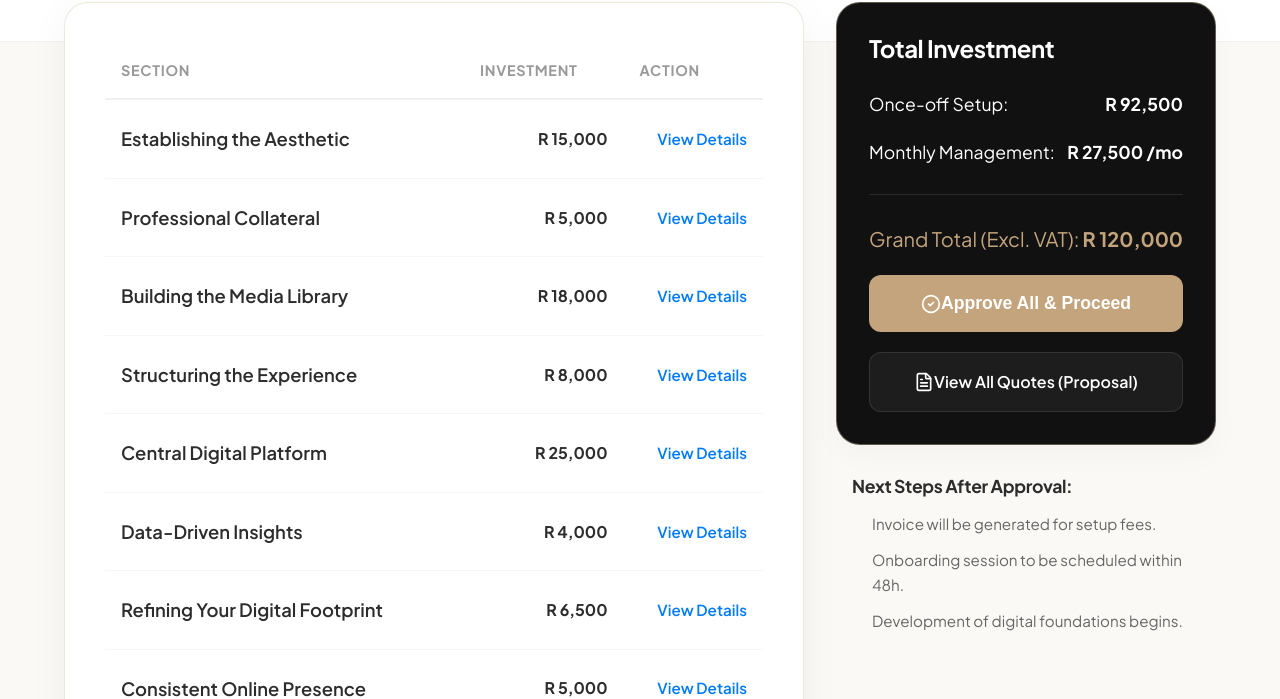
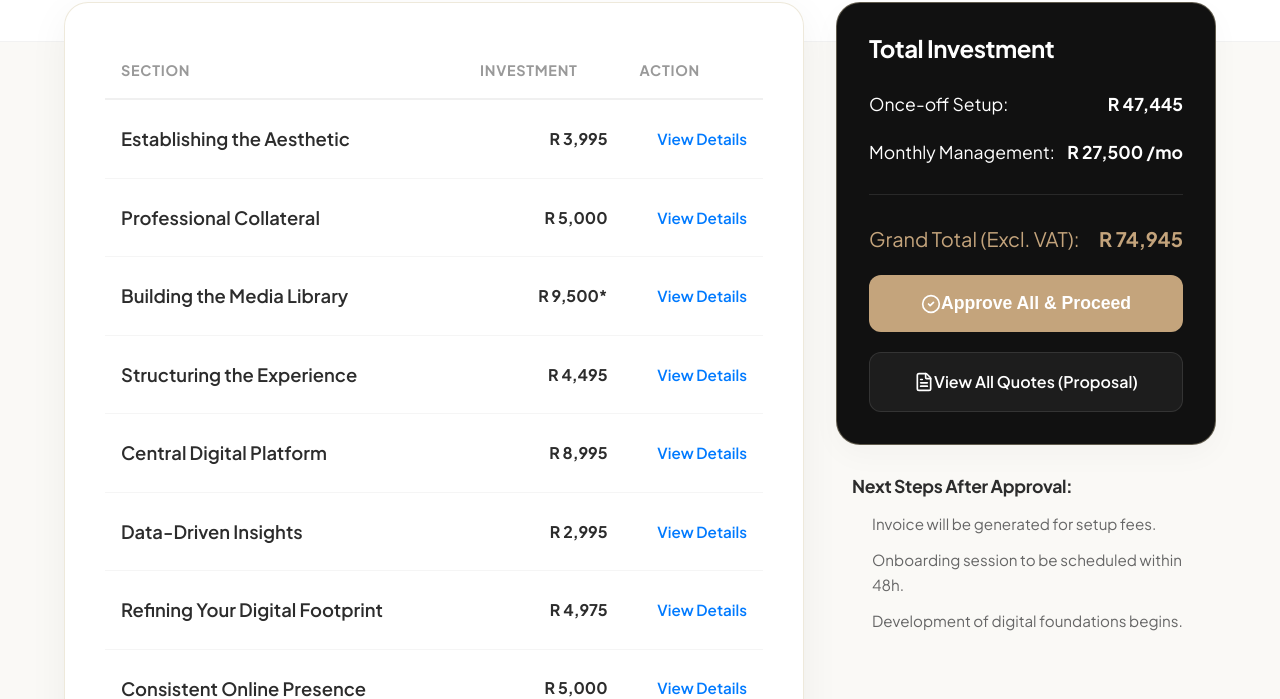
Before and after one commit to FrostyCreations/P-G-Tours, a React (Vite) app: page /quotes in a window 1280 px wide. Shown: the part 205-904 px from the top of the page. Built offline with nearby package versions, Linux system fonts and the light colour scheme.

Commit message:
docs: update section pricing based on latest rates

```diff
--- a/src/data/proposalData.js
+++ b/src/data/proposalData.js
@@ -68,7 +68,7 @@ export const proposalData = {
       data: {
         eyebrow: "1. Brand Visual Guide",
         title: "Establishing the Aesthetic",
-        price: "R 15,000",
+        price: "R 3,995",
         quoteUrl: "#",
         description: "A strong brand identity ensures PNG Tours presents a consistent and professional image across all marketing channels. \n\nWe recommend positioning the brand with the 'Explorer' as the primary archetype and 'Jester' as the secondary. \n\nThis keeps the travel and adventure elements strong, while the Jester supports the fun and energetic personality the owners naturally bring. \n\nThis avoids placing the brand in a highly competitive luxury positioning too early, opting instead for authentic and relatable engagement.",
         imagePosition: "right",
@@ -95,7 +95,7 @@ export const proposalData = {
       data: {
         eyebrow: "3. Foundational Content",
         title: "Building the Media Library",
-        price: "R 18,000",
+        price: "R 9,500*",
         quoteUrl: "#",
         description: "Travel marketing is highly visual.\n\n As PNG Tours currently does not have sufficient content for marketing, a dedicated content shoot at the lodge is required. \n\nThis shoot will build a professional media library capturing high-quality photography and video of: lodge imagery, surrounding destinations, activities and experiences, and the branded bus. \n\nThis content is essential for fueling the website, social media, and advertising campaigns.",
         imagePosition: "right",
@@ -108,7 +108,7 @@ export const proposalData = {
       data: {
         eyebrow: "4. Travel Package Design",
         title: "Structuring the Experience",
-        price: "R 8,000",
+        price: "R 4,495",
         quoteUrl: "#",
         description: "Clear and well-structured travel packages are essential for successful tour marketing. \n\nPackages will be designed to clearly communicate the experience, itinerary, inclusions and value of each trip, making them easy for potential travellers to understand and book. \n\nThese packages will also be designed into digital brochures and marketing materials that can be shared across marketing channels.",
         imagePosition: "left",
@@ -121,7 +121,7 @@ export const proposalData = {
       data: {
         eyebrow: "5. Website Design",
         title: "Central Digital Platform",
-        price: "R 25,000",
+        price: "R 8,995",
         quoteUrl: "#",
         description: "The website will serve as the central platform for the PNG Tours brand. \n\nIt will showcase the lodge experience, present travel packages clearly, and provide visitors with an easy way to enquire about tours.\n\n A well-designed travel website builds credibility and allows marketing campaigns to direct interested travellers to a professional online presence. \n\nBasic SEO optimisation will ensure the website is structured correctly for search visibility.",
         imagePosition: "right",
@@ -134,7 +134,7 @@ export const proposalData = {
       data: {
         eyebrow: "6. Website Tracking",
         title: "Data-Driven Insights",
-        price: "R 4,000",
+        price: "R 2,995",
         quoteUrl: "#",
         description: "Tracking tools will be implemented to monitor website activity and marketing performance. \n\nThis allows the business to understand how visitors discover the brand, which packages attract interest, and where enquiries originate, enabling future marketing decisions to be guided by real data.",
         imagePosition: "left",
@@ -147,7 +147,7 @@ export const proposalData = {
       data: {
         eyebrow: "7. Social Media Channel Optimisation",
         title: "Refining Your Digital Footprint",
-        price: "R 6,500",
+        price: "R 4,975",
         quoteUrl: "#",
         description: "Social media is one of the most influential discovery channels in travel. \n\nExisting platforms will be refined and aligned with the new brand positioning so that profiles, imagery and messaging clearly communicate the PNG Tours experience. \n\nThese channels will serve as an ongoing platform to showcase the lodge, destinations and travel experiences.",
         imagePosition: "right",
@@ -199,7 +199,7 @@ export const proposalData = {
       data: {
         eyebrow: "11. Advertising Setup",
         title: "Targeted Infrastructure",
-        price: "R 6,000",
+        price: "R 2,490",
         quoteUrl: "#",
         description: "Advertising platforms will be configured to allow targeted marketing campaigns. \n\nThis setup enables the business to promote travel packages to audiences most likely to be interested in Mozambique travel experiences.",
         imagePosition: "right",
```
